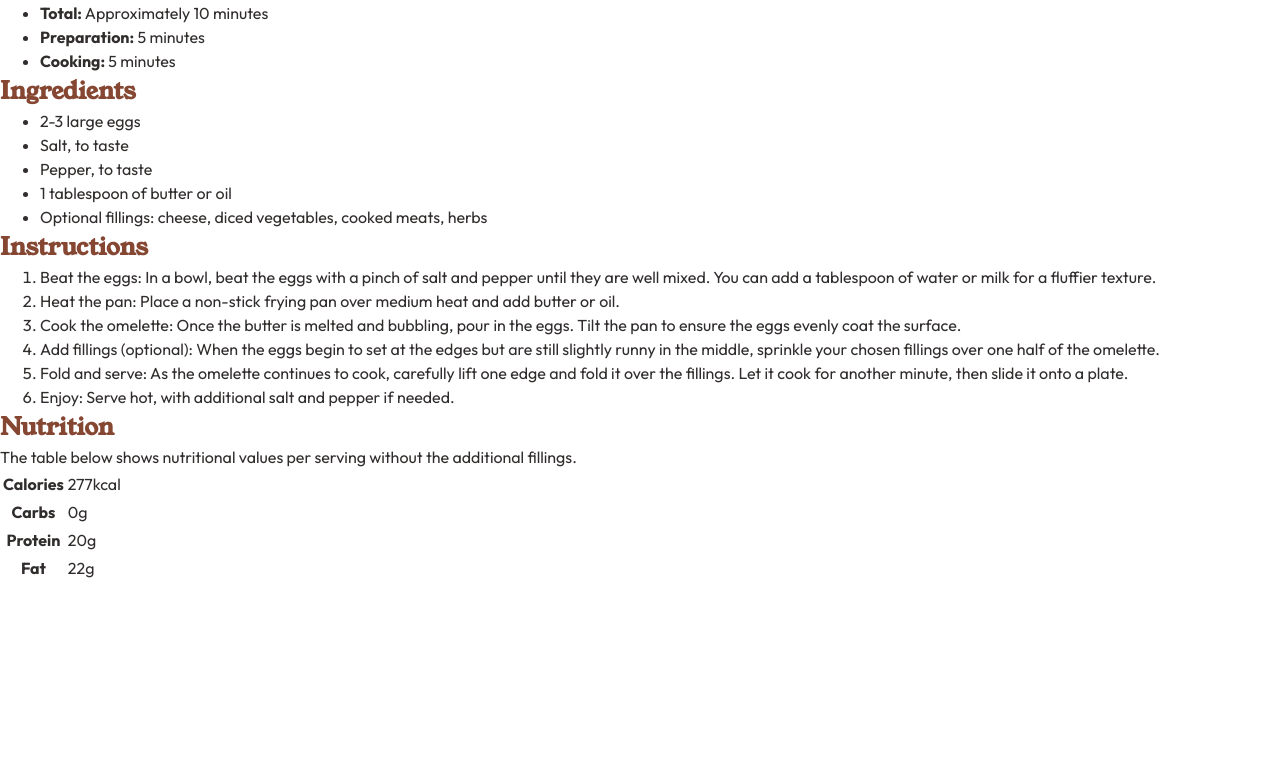
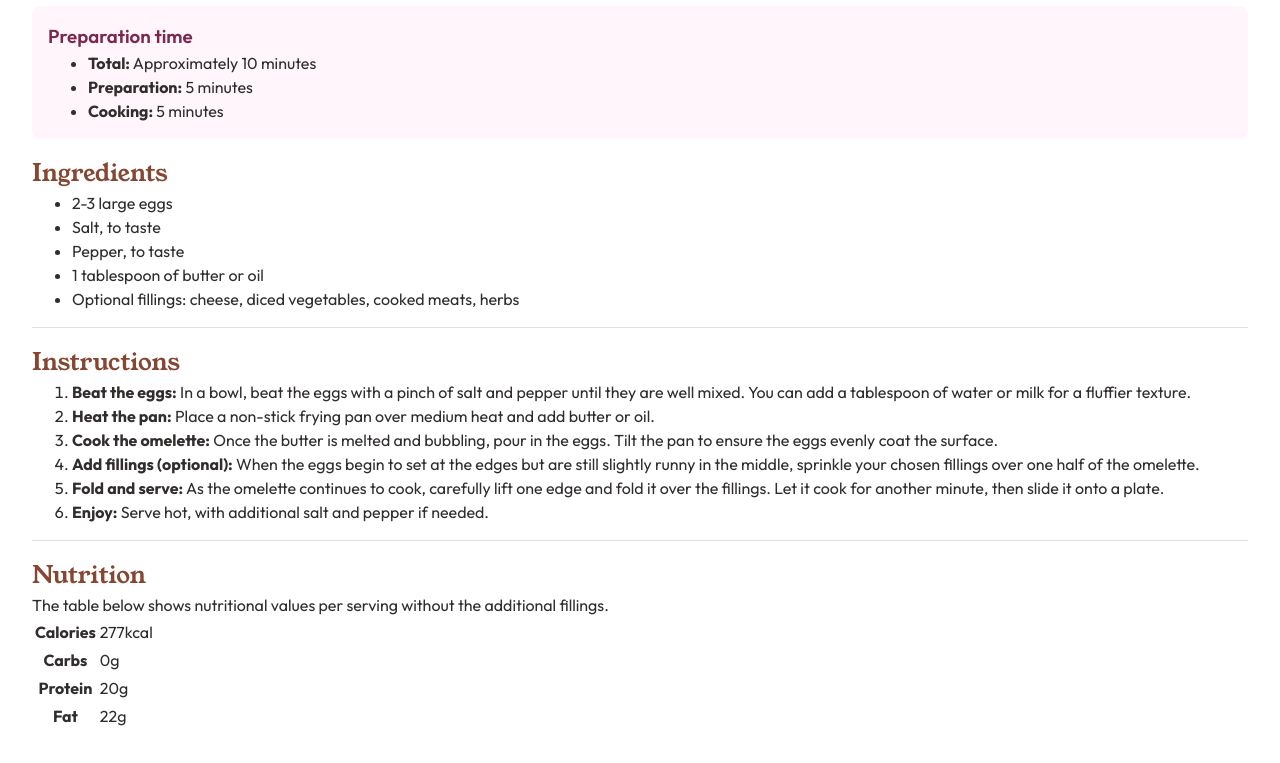
Before and after one commit to thetinyelephant85/FEmentor, a plain HTML site: page recipe-page/index.html in a window 1280 px wide. Shown: the part 684-1447 px from the top of the page. Before the commit the page ends 1267 px from the top, so only its background shows below. Drawn offline with Linux system fonts and the light colour scheme.

Commit message:
added style and margins to sections

```diff
--- a/recipe-page/index.html
+++ b/recipe-page/index.html
@@ -16,7 +16,7 @@
       to perfection, optionally filled with your choice of cheese, vegetables, or meats.
     </p>
     <section class="preparation">
-      <h3 class="accent">Preparation time</h3>
+      <h3>Preparation time</h3>
       <ul>
         <li><strong>Total:</strong> Approximately 10 minutes</li>
         <li><strong>Preparation:</strong> 5 minutes</li>
@@ -33,22 +33,23 @@
         <li>Optional fillings: cheese, diced vegetables, cooked meats, herbs</li>
       </ul>
     </section>
+    <hr>
     <section class="instructions">
       <h2 class="serif accent">Instructions</h2>
       <ol>
-        <li>Beat the eggs: In a bowl, beat the eggs with a pinch of salt and pepper until they are well mixed.
+        <li><strong>Beat the eggs:</strong> In a bowl, beat the eggs with a pinch of salt and pepper until they are well mixed.
         You can add a tablespoon of water or milk for a fluffier texture.</li>
-        <li>Heat the pan: Place a non-stick frying pan over medium heat and add butter or oil.</li>
-        <li>Cook the omelette: Once the butter is melted and bubbling, pour in the eggs. Tilt the pan to ensure
+        <li><strong>Heat the pan:</strong> Place a non-stick frying pan over medium heat and add butter or oil.</li>
+        <li><strong>Cook the omelette:</strong> Once the butter is melted and bubbling, pour in the eggs. Tilt the pan to ensure
         the eggs evenly coat the surface.</li>
-        <li>Add fillings (optional): When the eggs begin to set at the edges but are still slightly runny in the
+        <li><strong>Add fillings (optional):</strong> When the eggs begin to set at the edges but are still slightly runny in the
         middle, sprinkle your chosen fillings over one half of the omelette.</li>
-        <li>Fold and serve: As the omelette continues to cook, carefully lift one edge and fold it over the
+        <li><strong>Fold and serve:</strong> As the omelette continues to cook, carefully lift one edge and fold it over the
         fillings. Let it cook for another minute, then slide it onto a plate.</li>
-        <li>Enjoy: Serve hot, with additional salt and pepper if needed.</li>
+        <li><strong>Enjoy:</strong> Serve hot, with additional salt and pepper if needed.</li>
       </ol>
     </section>
-
+    <hr>
     <section class="nutritions">
       <h2 class="serif accent">Nutrition</h2>
       <p class="table-description">The table below shows nutritional values per serving without the additional fillings.</p>
--- a/recipe-page/styles.css
+++ b/recipe-page/styles.css
@@ -7,8 +7,9 @@
     --neutral-light-grey: hsl(30, 18%, 87%);
     --neutral-wenge-brown: hsl(30, 54%, 90%);
     --neutral-dark-charcoal: hsl(24, 5%, 18%);
-    --title: 2.5rem;
-    --title-s: 2rem;
+    --title-l: 2.5rem;
+    --title: 2rem;
+    --title-s: 1.5rem;
     --body-m: 1.25rem;
     --w-semibold: 600;
     --w-bold: 700;
@@ -56,6 +57,7 @@
   */
   p, h1, h2, h3, h4, h5, h6 {
     overflow-wrap: break-word;
+    font-weight: normal;
   }
   /*
     8. Create a root stacking context
@@ -72,10 +74,36 @@
     font-family: 'Young Serif', serif;
   }
 
-  .h1 {
+  h1 {
     font-size: var(--title);
+    line-height: 1.2;
   }
 
-  .h2 {
+  h2 {
     font-size: var(--title-s);
   }
+
+  h3 {
+    color: var(--primary-dark-raspberry);
+    font-weight: var(--w-semibold);
+  }
+
+  hr {
+    border: none;
+    background-color: var(--neutral-light-grey);
+    height: 1px;
+  }
+
+  main {
+    padding: 2rem;
+  }
+
+  section {
+    margin: 1rem 0;
+  }
+
+  .preparation {
+    padding: 1rem;
+    background-color: var(--neutral-rose-white);
+    border-radius: 8px;
+  }
```
